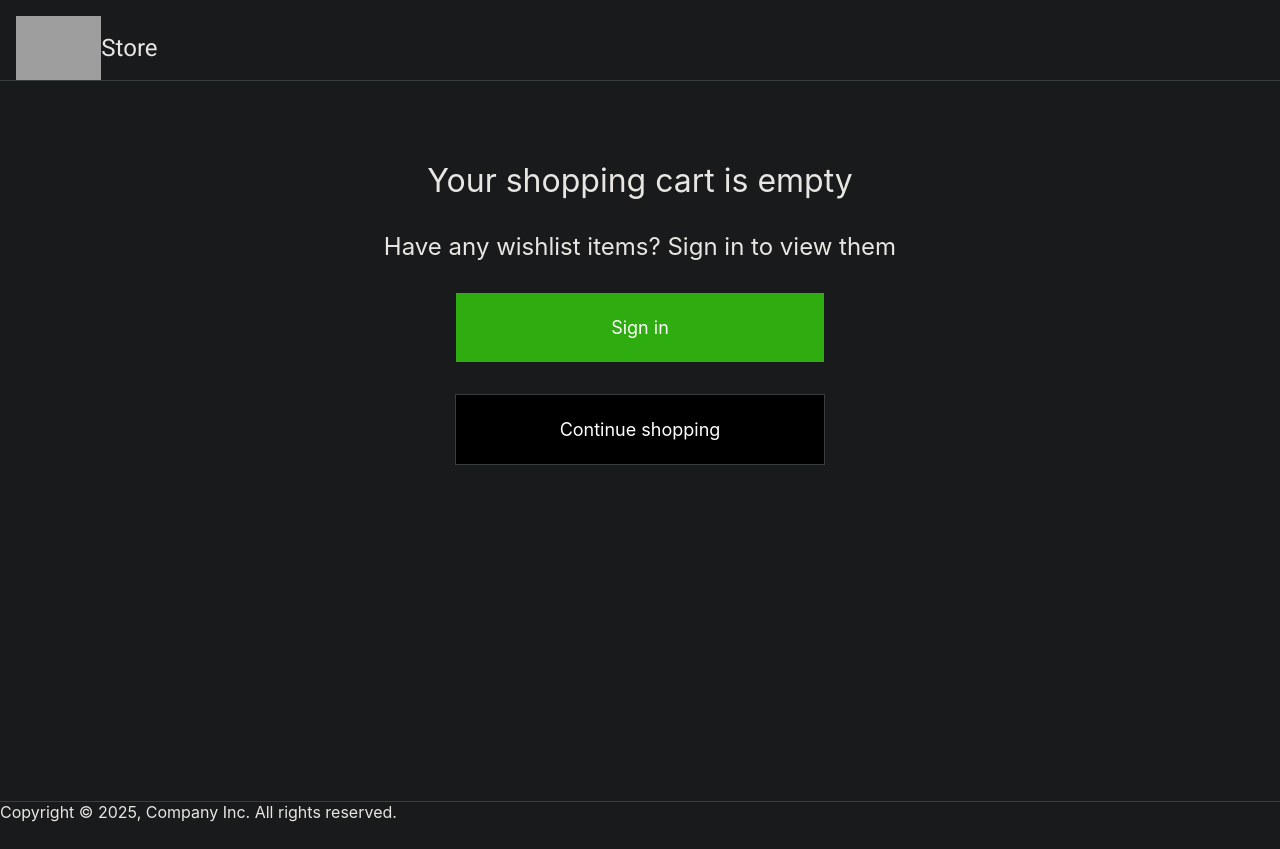
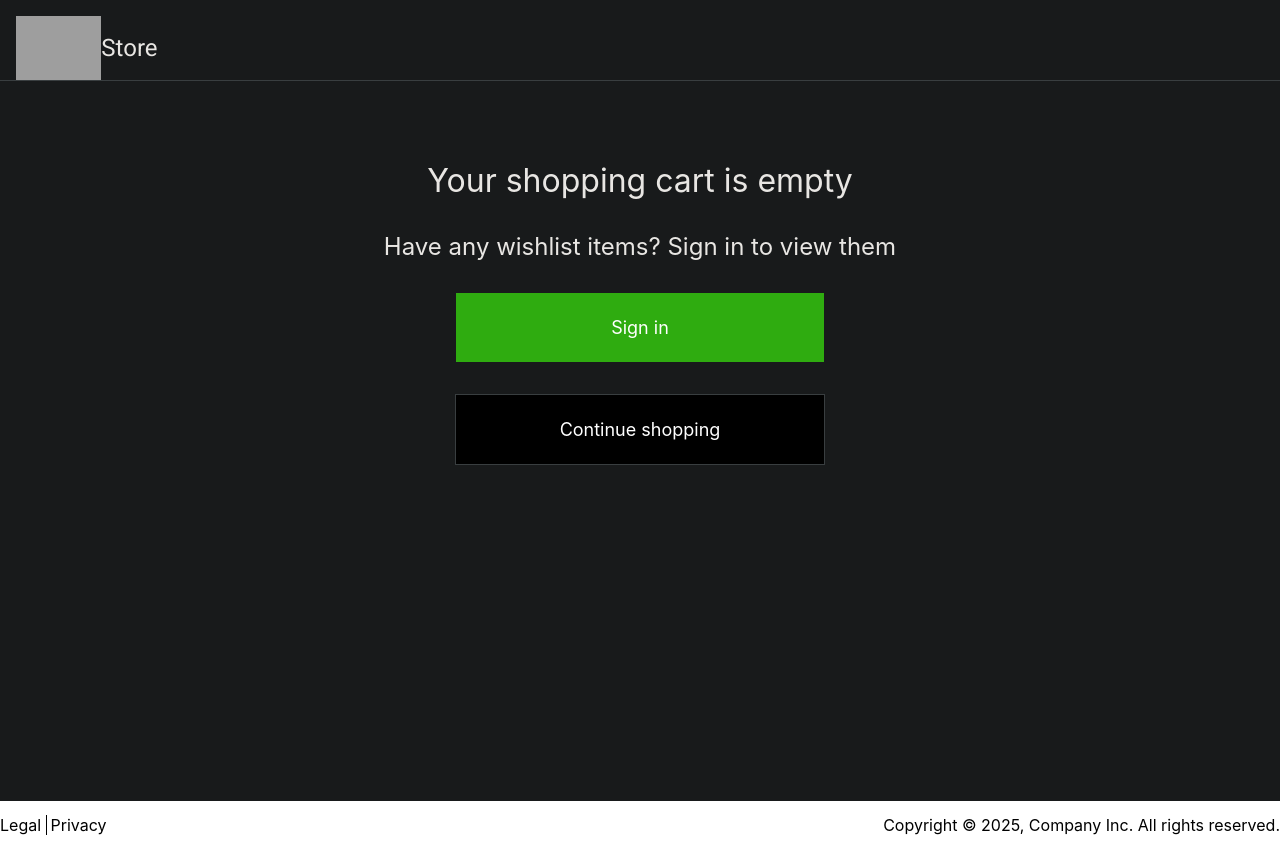
Before and after one commit to TroyWarez/basic-site, a React (Vite) app: page /checkout/cart in a window 1280 px wide. Before the commit the page ends 822 px from the top, so only its background shows below. Built offline with nearby package versions, Linux system fonts and the light colour scheme; grey boxes are pictures that could not be loaded.

Commit message:
empty cart page

```diff
--- a/src/pages/CartPage/CartPage.module.css
+++ b/src/pages/CartPage/CartPage.module.css
@@ -23,5 +23,17 @@
     border: 1px solid var(--main-bg-accentColor);
 }
 .footer {
-    border-top: 1px solid var(--main-bg-accentColor);
+    color: black;
+    text-decoration: none;
 }
+.container {
+    display: flex;
+    justify-content: space-between;
+    align-items: center;
+    background-color: white;
+    height: 3rem;
+}
+.privacy {
+    border-left: 1px solid black;
+    padding-left: 0.25rem;
+}
--- a/src/pages/CartPage/CartPage.tsx
+++ b/src/pages/CartPage/CartPage.tsx
@@ -12,7 +12,13 @@ const CartPage = () => {
       <a className={classes.button } href="/customer/account/login/">Sign in</a>
       <a className={`${classes.button} ${classes.buttonColored}`} href="/en/products/">Continue shopping</a>
     </PageContainer>
+    <div className={classes.container}>
+    <div>
+    <a className={classes.footer} href="/legal/">Legal  </a>
+    <a className={`${classes.footer} ${classes.privacy}`} href="/legal/privacy/privacy-policy/">  Privacy</a>
+    </div>
     <footer className={classes.footer}>Copyright © {new Date().getFullYear()}, Company Inc. All rights reserved.</footer>
+    </div>
     </>
   );
 };
```
